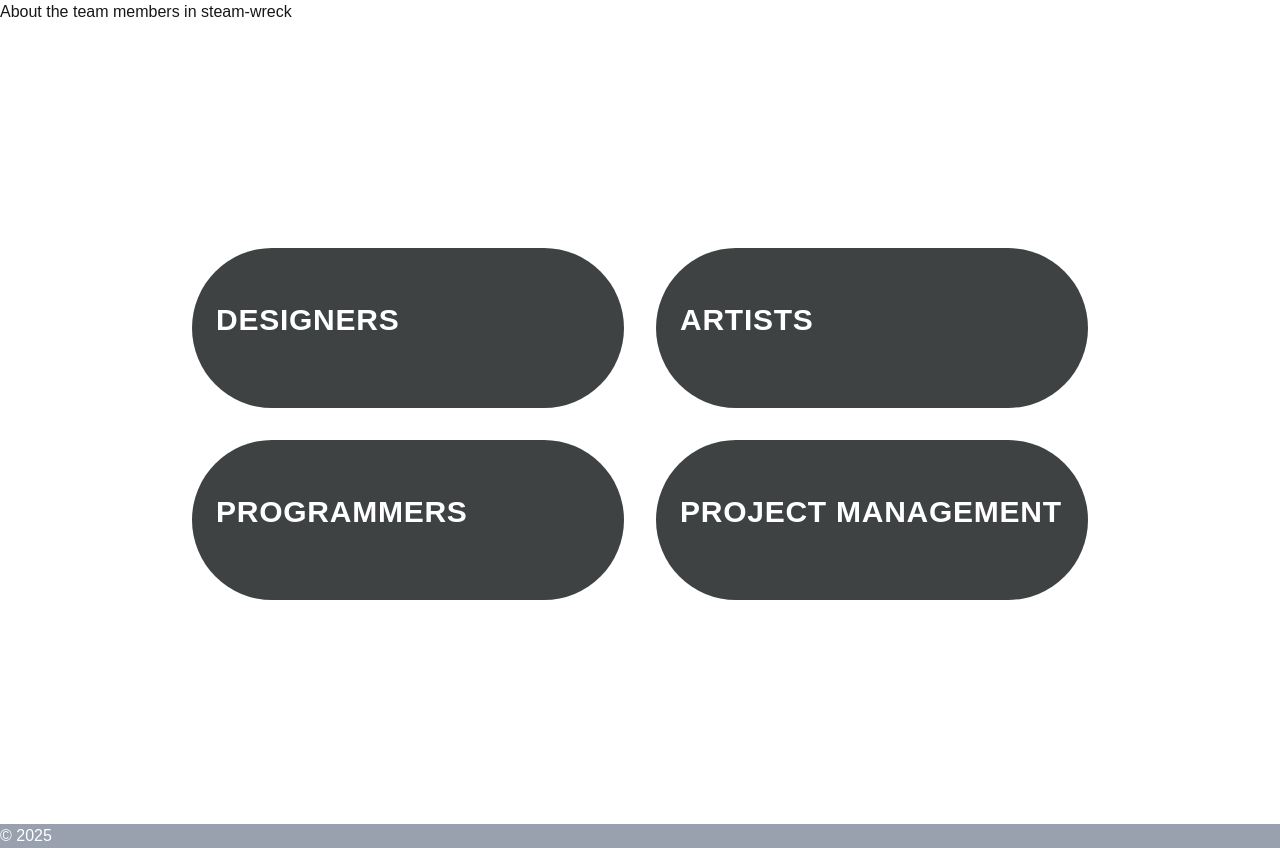
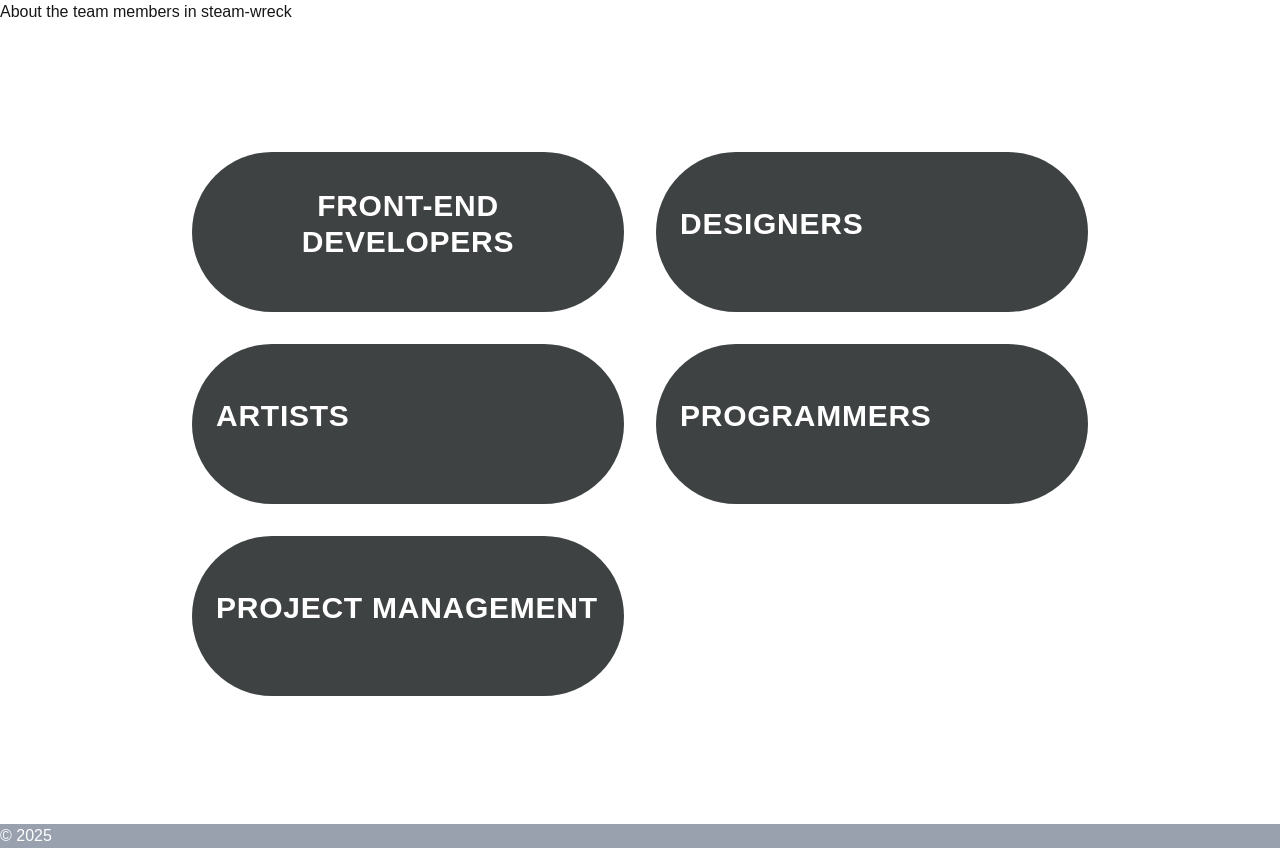
Before and after one commit to jasminedns/steam-wrecked, a Next.js app: page /team in a window 1280 px wide. Built offline with nearby package versions, Linux system fonts and the light colour scheme.

Commit message:
allows adding more subroles if needed

```diff
--- a/src/features/arrays/types.ts
+++ b/src/features/arrays/types.ts
@@ -27,6 +27,7 @@ export interface PeopleCardsProps {
 }
 
 export const categories: Category[] = [
+  { id: 'frontend developer', name: 'FRONT-END DEVELOPERS'},
   { id: 'designer', name: 'DESIGNERS' },
   { id: 'artist', name: 'ARTISTS' },
   { id: 'programmer', name: 'PROGRAMMERS' },
@@ -38,8 +39,9 @@ export const people: Person[] = [
     {
         id: 1,
         name: "Carl Åberg",
-        subrole: "system designer",
-        category: "designer",
+        subrole: "frontend developer",
+        subrole2:"potato enjoyer",
+        category: "frontend developer",
         email: "caaberg99@gmail.com"
     }
 ];
--- a/src/features/components/AT-people-Cards/People-card.tsx
+++ b/src/features/components/AT-people-Cards/People-card.tsx
@@ -21,7 +21,11 @@ const PersonCard: React.FC<PersonCardProps> = ({ person }) => {
       <h3 className="text-3xl font-extrabold text-center uppercase tracking-wide">
         {person.name}
       </h3>
-      <p className="text-xl text-center text-white mt-8">{person.subrole}</p>
+      <p className="text-xl text-center text-white mt-8">
+        {[person.subrole, person.subrole2, person.subrole3]
+      .filter(Boolean)
+      .join(' / ')}
+      </p>
       <button
         onClick={handleConnect}
         disabled={!person.email}
```
